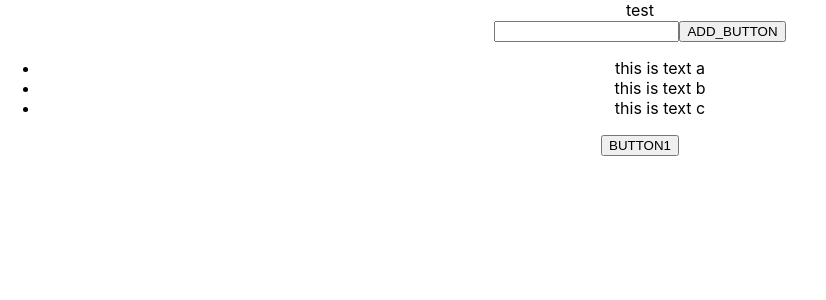
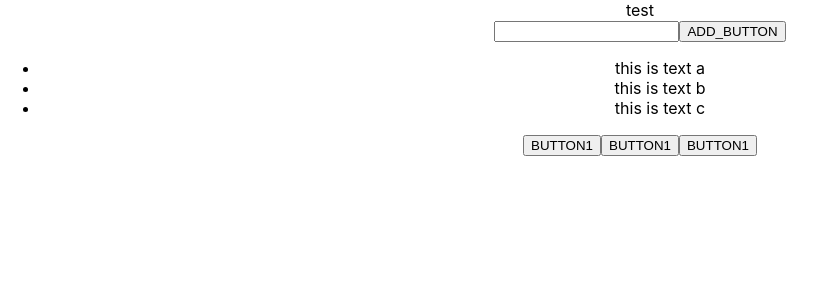
Before and after one commit to snamiki1212/redux-todo, a React (Create React App) app: page / in a window 1280 px wide. Shown: the top 300 px of the page, without its empty margins (0-826 px from the left). Built offline with nearby package versions, Linux system fonts and the light colour scheme.

Commit message:
Add footer

```diff
--- a/src/App.js
+++ b/src/App.js
@@ -2,7 +2,7 @@ import React from 'react';
 import './App.css';
 import AddTodo from './containers/AddTodo';
 import VisibilityTodoList from './containers/VisibilityTodoList';
-import FilterLink from './containers/FilterLink';
+import Footer from './components/Footer';
 
 function App() {
   return (
@@ -10,7 +10,7 @@ function App() {
       test
       <AddTodo />
       <VisibilityTodoList />
-      <FilterLink />
+      <Footer />
     </div>
   );
 }
--- /dev/null
+++ b/src/components/Footer.js
@@ -0,0 +1,14 @@
+import React from 'react';
+import FilterLink from '../containers/FilterLink';
+
+const Footer = () => {
+  return(
+    <div>
+      <FilterLink />
+      <FilterLink />
+      <FilterLink />
+    </div>
+  );
+};
+
+export default Footer;
```
